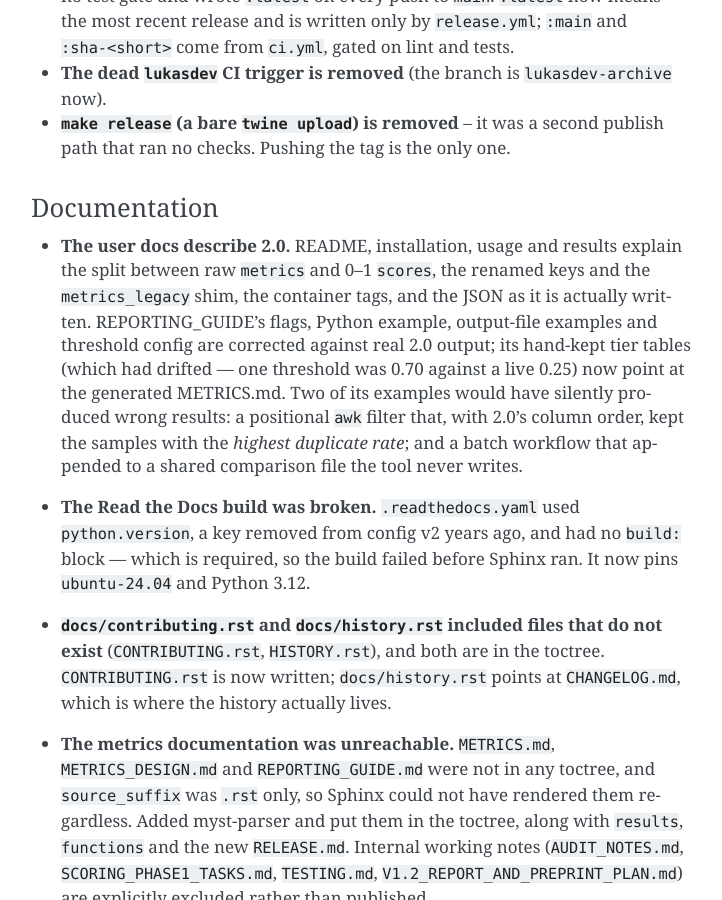
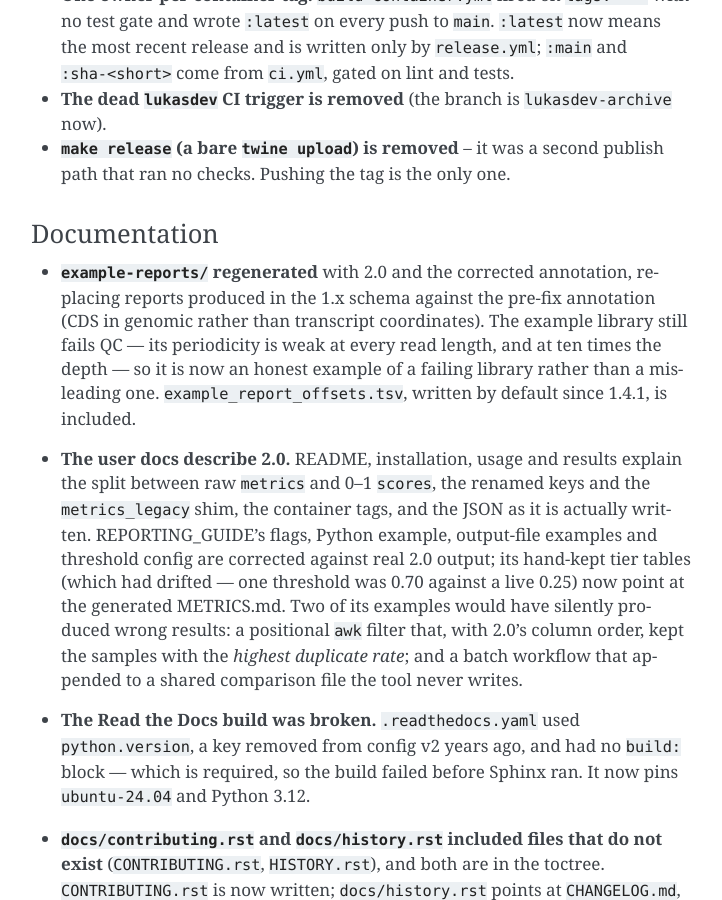
Before and after one commit to JackCurragh/RiboMetric, a Sphinx documentation site: the page built from docs/history.md, in a window 1280 px wide and 900 px high, scrolled down 5713 px. Shown: the whole window, without its empty margins (389-1111 px from the left). Built offline with Sphinx 7.4.7, drawn with Linux system fonts in a browser that asks for light colours; pages that are not in the unit, such as notebooks, are missing from menus; some of the changed text lies outside the part shown.

Commit message:
Regenerate the example reports against the corrected annotation
example-reports/ was produced in June against the pre-fix
gencode.v25.annotation_RiboMetric.tsv, whose CDS coordinates were genomic
rather than transcript-relative, and in the 1.x output schema. AUDIT_NOTES
listed it as a release blocker: the 0.366 periodicity dominance in the repo
came from the broken annotation, not the library.

Regenerated with the invocation recorded in the old JSON -- the 1% BAM, the
now-correct annotation (0 of 94,347 rows with cds_end > transcript_length),
ribowaltz offsets -- from the repository root, so recorded input paths stay
relative. The annotation fix shows: prop_reads_CDS 0.568 -> 0.798, recommended
read proportion 0.000 -> 0.454.

The sample still FAILs QC (dominance 0.436, CDS enrichment E = 1.35), and it
is the library rather than the tool or the depth: the 10% BAM, with 828k reads
analysed, gives 0.45 and 1.35; dominance is weak at every read length
(0.42-0.64) with sane 14-16 nt offsets; and the same metric reached 0.79 on
SRR11005875 when the annotation fix was validated. So these are now an honest
example of a failing library. Whether the showcase should be a passing one is
recorded in AUDIT_NOTES for 2.0.

Two details. The PDF was rendered from the regenerated JSON with `run -j`,
which also rewrites four analysis outputs; those were restored to what the
analysis run wrote. And provenance.config_file.path, the one field holding an
absolute path (the built-in config's location in this checkout), is made
relative. example_report_offsets.tsv, a default output since 1.4.1, is added.

The first regeneration attempt, written over the old files, died with exit 1
after the report was written: the summary writer appends to an existing
{sample}_summary.tsv and refuses a changed schema. That is the correct refusal,
but it is also what every 1.x -> 2.0 upgrade will hit on a re-used output
directory, and on the same version a re-run silently appends a duplicate row.
Added to AUDIT_NOTES as item 10.

```diff
--- a/CHANGELOG.md
+++ b/CHANGELOG.md
@@ -178,6 +178,8 @@
 
 ### Infrastructure
 
+- `update_git.sh` removed: a personal `git add . && commit && push` script
+  with hardcoded local paths.
 Brings the repo in line with `REPO_CONTRACT.md`, the shared maintenance
 contract for the all-RiboSeq tools. None of this changes RiboMetric's
 behaviour; it changes what can silently go wrong when releasing it.
@@ -231,6 +233,13 @@
 
 ### Documentation
 
+- **`example-reports/` regenerated** with 2.0 and the corrected annotation,
+  replacing reports produced in the 1.x schema against the pre-fix annotation
+  (CDS in genomic rather than transcript coordinates). The example library still
+  fails QC — its periodicity is weak at every read length, and at ten times the
+  depth — so it is now an honest example of a failing library rather than a
+  misleading one. `example_report_offsets.tsv`, written by default since 1.4.1,
+  is included.
 - **The user docs describe 2.0.** README, installation, usage and results
   explain the split between raw `metrics` and 0–1 `scores`, the renamed keys and
   the `metrics_legacy` shim, the container tags, and the JSON as it is actually
```
Also changed, not shown: docs/AUDIT_NOTES.md (+23 -4 lines), 9 other files.
